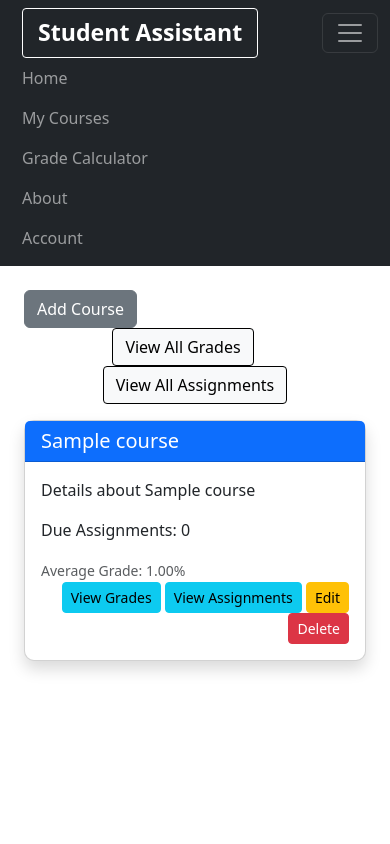
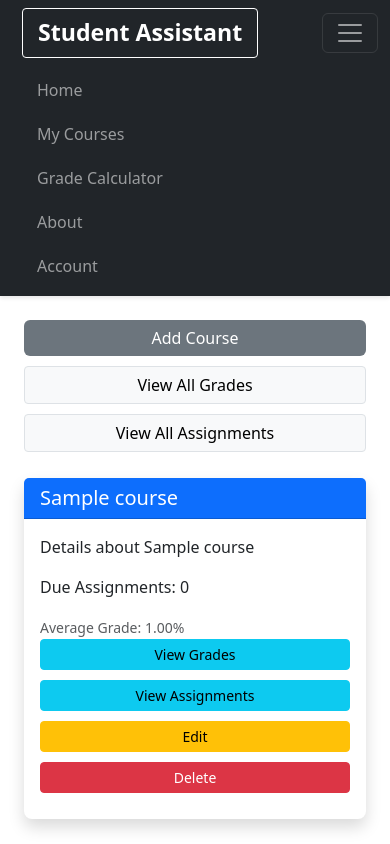
Before and after one commit to lordmitrii/StudentAssistant, a Django app: page /courses/ in a window 390 px wide, after a click that opens the changed part. Run offline with Django 5.2, Linux system fonts and the light colour scheme; a user stored in the database is signed in; tables that the repository leaves empty hold one stand-in row (values such as "Sample post").

Commit message:
added more bootstrap

```diff
--- a/static/style.css
+++ b/static/style.css
@@ -60,3 +60,74 @@ nav a:hover {
     justify-content: space-between;
     align-items: center;
 }
+
+/* Navigation Bar */
+.navbar {
+    box-shadow: 0 2px 4px rgba(0, 0, 0, 0.1);
+}
+
+.navbar-brand h3 {
+    margin: 0;
+    font-size: 1.5rem;
+}
+
+.nav-link {
+    padding: 10px 15px;
+    transition: background-color 0.3s, color 0.3s;
+}
+
+.nav-link:hover {
+    background-color: rgba(255, 255, 255, 0.1);
+    border-radius: 4px;
+}
+
+/* Cards */
+.card {
+    border: none;
+    border-radius: 8px;
+    box-shadow: 0 2px 4px rgba(0, 0, 0, 0.1);
+    transition: transform 0.3s ease, box-shadow 0.3s ease;
+}
+
+.card:hover {
+    transform: translateY(-5px);
+    box-shadow: 0 4px 8px rgba(0, 0, 0, 0.2);
+}
+
+.card-header {
+    background-color: white;
+    color: white;
+    font-weight: bold;
+    border-radius: 8px 8px 0 0;
+}
+
+/* Buttons */
+.btn-secondary {
+    background-color: #6c757d;
+    border: none;
+}
+
+.btn-secondary:hover {
+    background-color: #5a6268;
+}
+
+.btn-light.custom-outline {
+    border: 1px solid #dee2e6;
+}
+
+.btn-light.custom-outline:hover {
+    background-color: #f8f9fa;
+    border-color: #6c757d;
+}
+
+/* Responsive Design */
+@media (max-width: 768px) {
+    .navbar-nav {
+        margin-top: 10px;
+    }
+
+    .btn {
+        width: 100%;
+        margin-bottom: 10px;
+    }
+}
```
